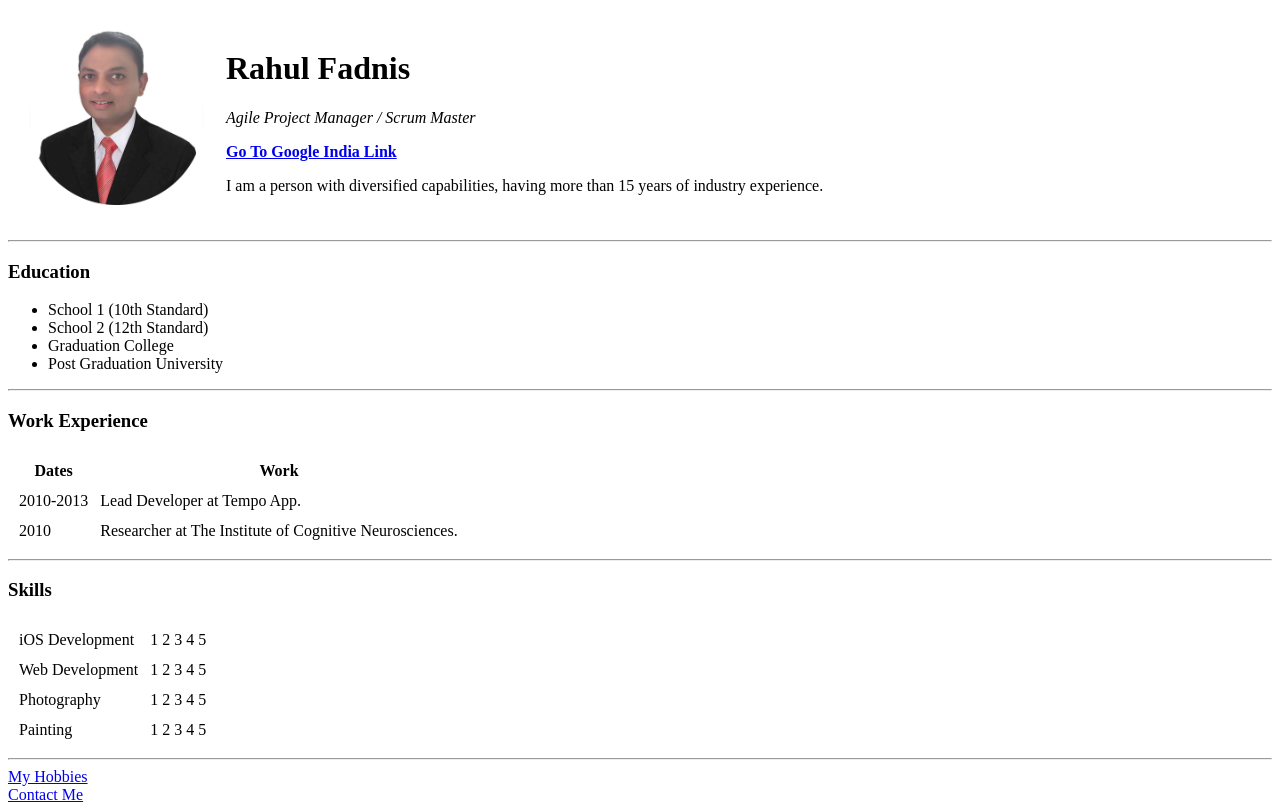
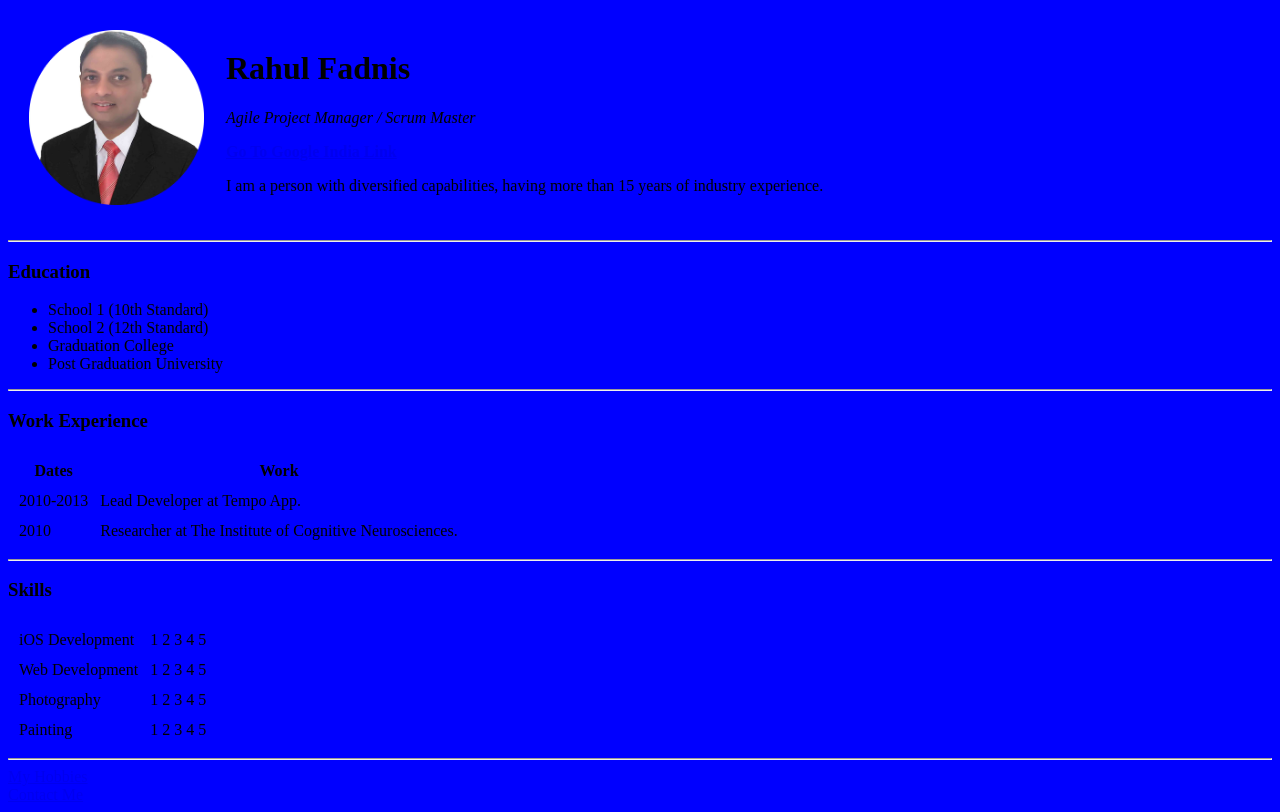
Before and after one commit to RahulFadnis/Curriculum-Vitae, a plain HTML site: page index.html in a window 1280 px wide. Drawn offline with Linux system fonts and the light colour scheme; files whose address does not match are found by name.

Commit message:
index.html and /images updated...
index.html and /images is updated with circle cropped image.

```diff
--- a/index.html
+++ b/index.html
@@ -6,10 +6,10 @@
   <title>💝 Rahul's Personal Site</title>
 </head>
 
-<body>
+<body style="background-color: blue;">
   <table cellspacing="20">
     <tr>
-      <td><img src="D:\Learning and Development\Web Development\HTML - Personal Site\images\Rahul Fadnis.jpg" alt="Rahul Fadnis Profile Picture" width="175" height="175"></td>
+      <td><img src="D:\Learning and Development\Web Development\HTML - Personal Site\images\Rahul Fadnis.png" alt="Rahul Fadnis Profile Picture" width="175" height="175"></td>
       <td>
         <h1>Rahul Fadnis</h1>
         <p><em>Agile Project Manager / Scrum Master</em></p>
```
Also changed, not shown: images/Rahul Fadnis.png (added).
